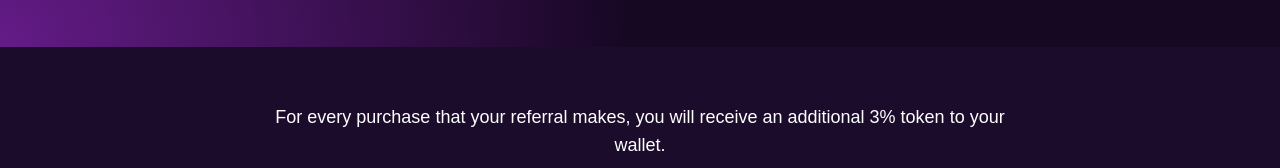
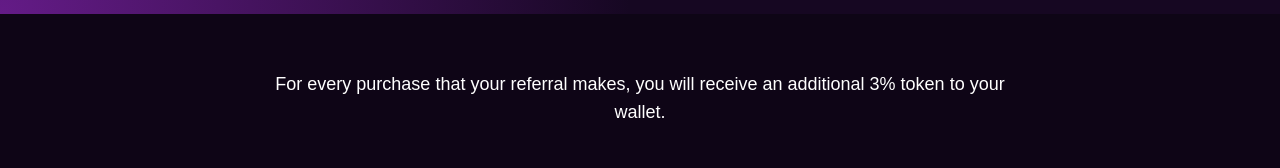
Before and after one commit to definevalue/crypto-presale-boilerplate, a React (Create React App) app: page / in a window 1280 px wide. Shown: the part 2022-2190 px from the top of the page. Built offline with nearby package versions, Linux system fonts and the light colour scheme; what web3 would draw is missing.

Commit message:
structure

```diff
--- a/src/App.css
+++ b/src/App.css
@@ -49,12 +49,28 @@ Konstantin Work
 
 /****/
 .sector-radial1{
-  padding-top: 70px;
-  padding-bottom: 75px;
   background: radial-gradient(circle at bottom left, #641b87, #160722 32%);
 }
 
+.section_back{
+  background-color: #0e0516;
+}
+
+.content-area{
+  background: radial-gradient(circle at bottom left, #641b87, #160722 15%);
+}
+
+
+
+
+
+
+
+
+
 /**End**/
+/*************************/
+
 
 .App {
   text-align: center;
--- a/src/App.js
+++ b/src/App.js
@@ -466,8 +466,8 @@ function App() {
         {/* Total Part */}
         <div>
 
-          {/* Gradient Sector */}
-          <div className="sector-radial1 flex flex-col items-center justify-center">
+          {/* Gradient Sector start*/}
+          <div className="sector-radial1 flex flex-col items-center justify-center pt-7 md:pt-14 pb-7 md:pb-14">
             <div className="container flex flex-col items-center justify-center">
             {/* Main price */}
             <h4 className="text-2xl text-white md:text-3xl lg:text-4xl gray-600">
@@ -619,11 +619,12 @@ function App() {
             </div>
             </div>
           </div>
+          {/* Gradient Sector End*/}
 
-
-
+          {/* Section Black Start */}
           {/* New Comment */}
-          <div className="flex justify-center mt-7 md:mt-14">
+          <div className="section_back pt-7 md:pt-14 pb-7 md:pb-14">
+            <div className="flex justify-center ">
               <p className="w-11/12 text-lg text-center text-white md:w-7/12">
                 For every purchase that your referral makes, you will receive an
                 additional 3% token to your wallet.
@@ -671,6 +672,9 @@ function App() {
                 CLAIM AIRDROP NOW 280.000.000 Mana FOR FREE (+GAS BNB / BEP20)
               </p>
             </div>
+          </div>
+          {/* Section Black End */}
+
 
           <div className="flex flex-col items-center px-4 py-6 mt-8 border-t-2 border-b-2 border-white md:mt-14 lg:mt-24 md:px-10 md:py-10 lg:py-20 lg:w-8/12">
             <h2 className="text-xl text-center text-white sm:text-2xl md:text-3xl lg:text-4xl">
```
Lines whose indentation alone changed are shown as unchanged.
